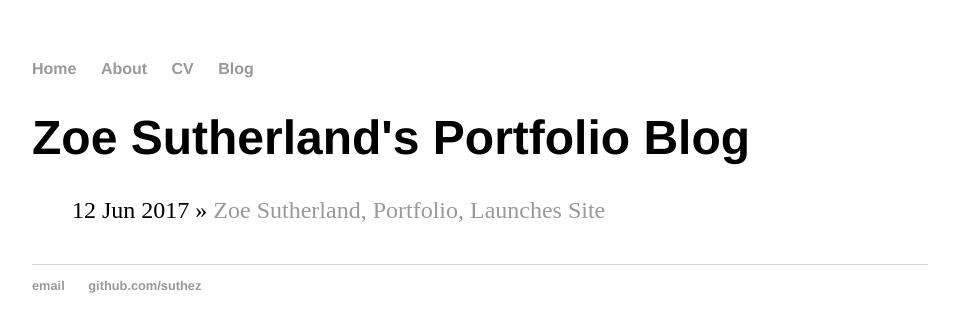
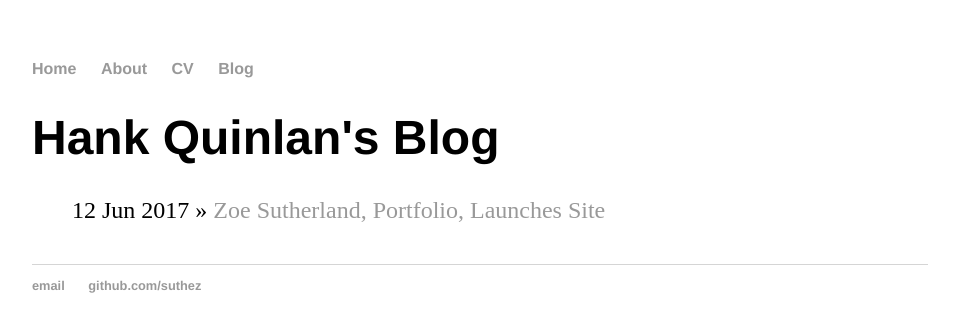
Before and after one commit to suthez/Portfolio, a Jekyll site: the page built from blog/index.html, in a window 1280 px wide. Shown: the top 332 px of the page, without its empty margins (160-1119 px from the left). Built offline with Jekyll 4.4.1, drawn with Linux system fonts in a browser that asks for light colours.

Commit message:
Update index.html

```diff
--- a/blog/index.html
+++ b/blog/index.html
@@ -1,11 +1,12 @@
 ---
 layout: default
-title: Zoe Sutherland's Portfolio Blog
+title: Hank Quinlan's Blog
 ---
-	<h1>{{ page.title }}</h1>
-	<ul class="posts">
+<h1>{{ page.title }}</h1>
+<ul class="posts">
 
-	  {% for post in site.posts %}
-	    <li><span>{{ post.date | date_to_string }}</span> » <a href="{{ post.url }}" title="{{ post.title }}">{{ post.title }}</a></li>
-	  {% endfor %}
-	</ul>
+  {% for post in site.posts %}
+    <li><span>{{ post.date | date_to_string }}</span> &raquo; <a href="{{ post.url }}" title="{{ post.title }}">{{ post.title }}</a></li>
+  {% endfor %}
+
+</ul>
```
